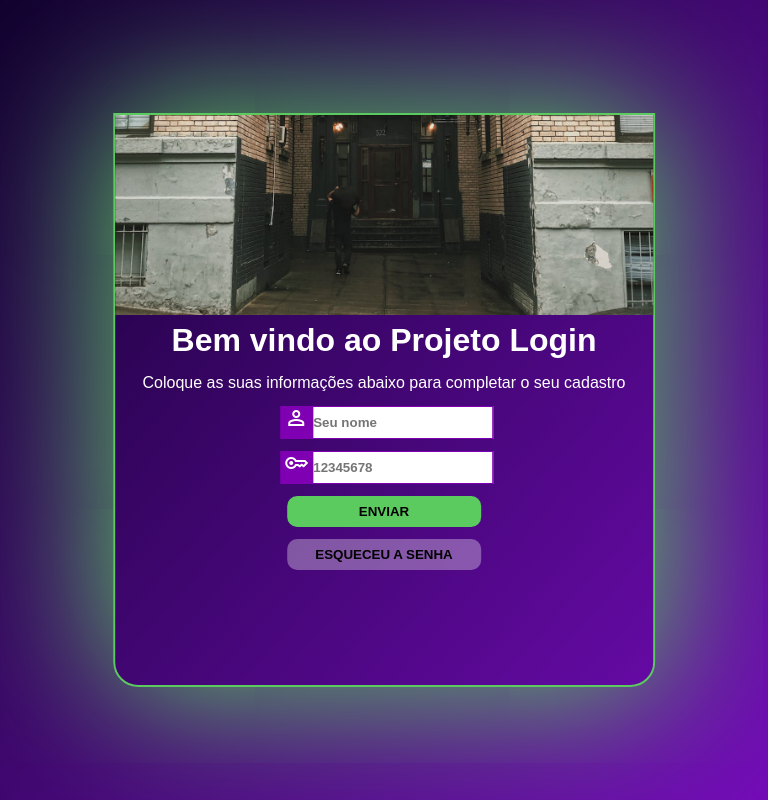
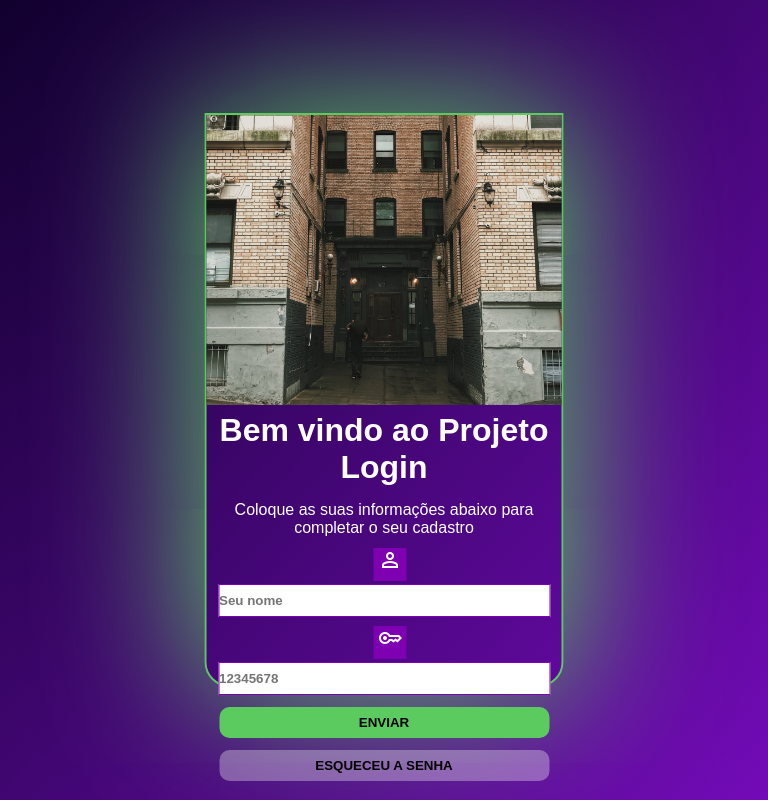
Before and after one commit to BielGSouza/projeto-login, a plain HTML site: page index.html in a window 768 px wide. Drawn offline with nearby package versions, Linux system fonts and the light colour scheme.

Commit message:
agora funcionando para celulares e tablets

```diff
--- /dev/null
+++ b/estilos/media-queries.css
@@ -0,0 +1,22 @@
+@charset "UTF-8";
+
+/*tablets*/
+
+@media  screen and (min-width: 768px) and (max-width: 992px) {
+    main{
+
+    }
+
+    #imagem{
+        height: 290px;
+    }
+
+    input, #enviar, #lembrar{
+        display: inline-block;
+        width: 330px;
+    }
+}
+
+@media screen and (min-width:992px) and (max-width:1200px) {
+
+}
--- a/estilos/style.css
+++ b/estilos/style.css
@@ -25,7 +25,7 @@ body{
 
 main{
     background-color: transparent;
-    width: 70%;
+    width: 355px;
     height: 570px;
     border-radius: 0px 0px 25px 25px;
     text-align: center;
--- a/index.html
+++ b/index.html
@@ -5,6 +5,7 @@
     <meta name="viewport" content="width=device-width, initial-scale=1.0">
     <link rel="stylesheet" href="estilos/style.css">
     <link href="https://fonts.googleapis.com/css2?family=Material+Symbols+Outlined" rel="stylesheet" />
+    <link rel="stylesheet" href="estilos/media-queries.css">
     <title>Projeto Login</title>
 </head>
 <body>
@@ -18,7 +19,7 @@
             <form action="login.html" method="post" autocomplete="on">
                 <p>
                     <label for="inome" ><span class="material-symbols-outlined">person</span></label>
-                    <input type="text" name="nome" id="inome" autocomplete="name" required maxlength="20" placeholder="Seu nome">
+                    <input type="text" name="nome" id="inome" autocomplete="name" required maxlength="20" placeholder="Seu nome" class="cnome">
                 </p>
                 <p>
                     <label for="isenha"><span class="material-symbols-outlined">key</span></label>
```
